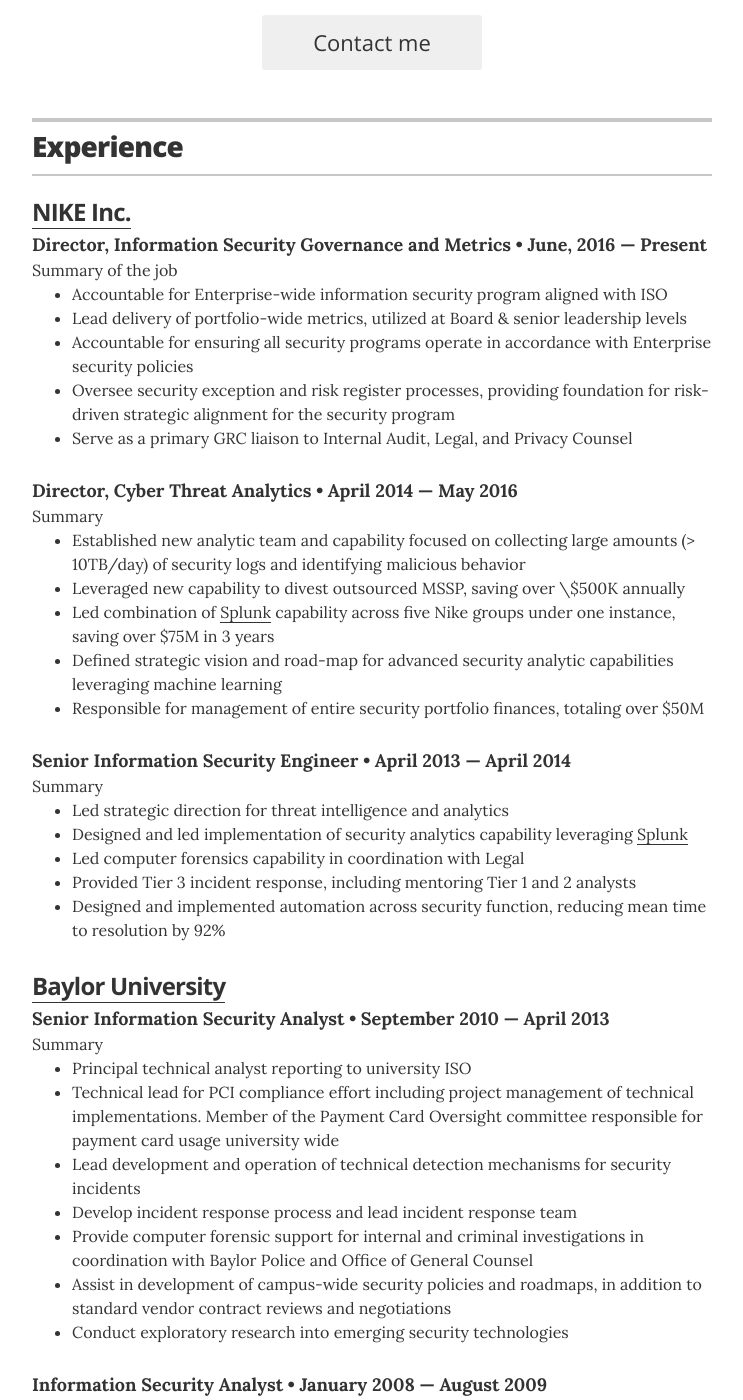
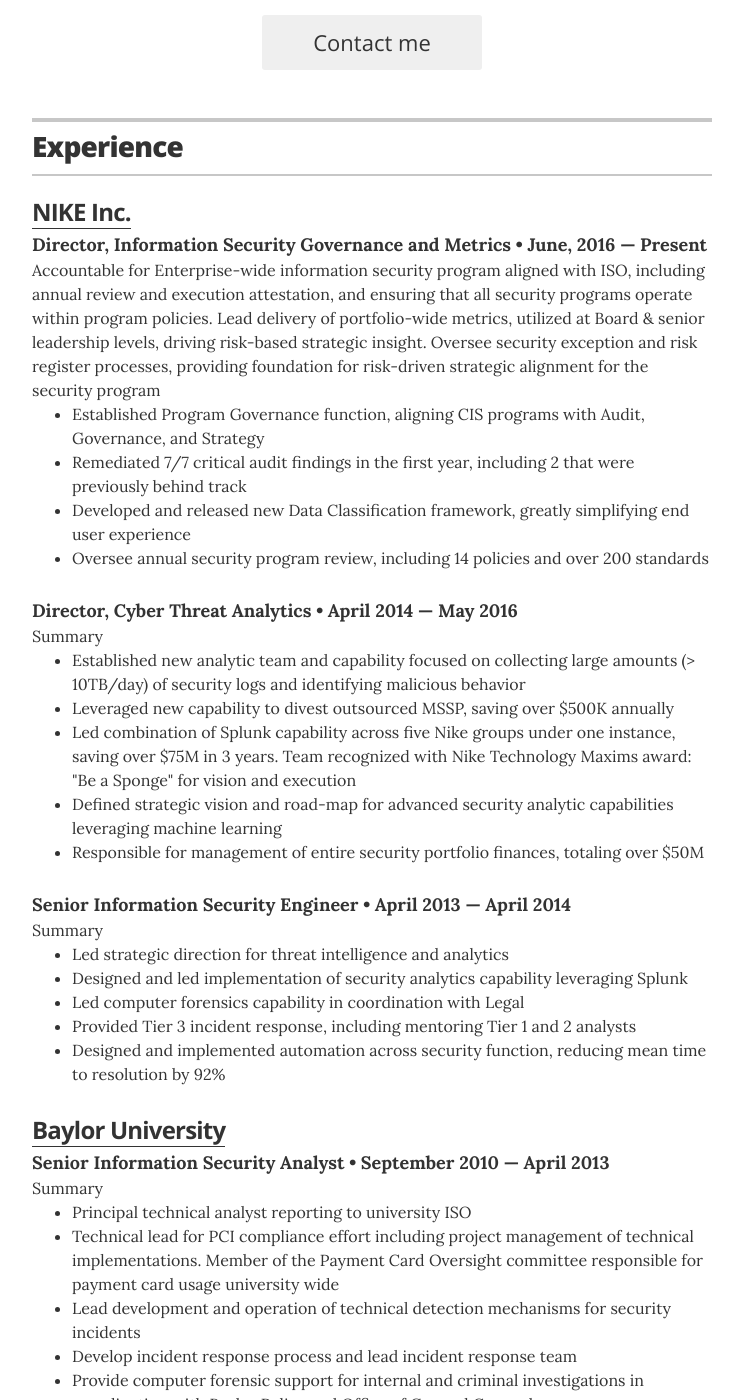
Before and after one commit to jglovier/resume-template, a Jekyll site: the page built from index.html, in a window 1280 px wide and 1400 px high, scrolled down 456 px. Shown: the whole window, without its empty margins (268-1011 px from the left). Built offline with Jekyll 4.4.1, drawn with Linux system fonts in a browser that asks for light colours; some of the changed text lies outside the part shown.

Commit message:
Update latest experience, with text summary of role, and bulleted accomplishments.

```diff
--- a/_config.yml
+++ b/_config.yml
@@ -31,7 +31,7 @@
 resume_section_education:       true
 resume_section_projects:        false
 resume_section_skills:          false
-resume_section_recognition:     true
+resume_section_recognition:     false
 resume_section_links:           false
 resume_section_associations:    true
 resume_section_interests:       false
--- a/_data/experience.yml
+++ b/_data/experience.yml
@@ -3,21 +3,23 @@
 - company: <a href=http://www.nike.com>NIKE Inc.</a>
   position: Director, Information Security Governance and Metrics
   duration: June, 2016 &mdash; Present
-  summary: Summary of the job
+  summary: "Accountable for Enterprise-wide information security program aligned with ISO, including annual review and execution attestation,
+  and ensuring that all security programs operate within program policies. Lead delivery of portfolio-wide metrics, utilized at Board &
+  senior leadership levels, driving risk-based strategic insight.  Oversee security exception and risk register processes, providing
+  foundation for risk-driven strategic alignment for the security program"
   accomplishments:
-    - item: Accountable for Enterprise-wide information security program aligned with ISO
-    - item: Lead delivery of portfolio-wide metrics, utilized at Board & senior leadership levels
-    - item: Accountable for ensuring all security programs operate in accordance with Enterprise security policies
-    - item: Oversee security exception and risk register processes, providing foundation for risk-driven strategic alignment for the security program
-    - item: Serve as a primary GRC liaison to Internal Audit, Legal, and Privacy Counsel
+    - item: Established Program Governance function, aligning CIS programs with Audit, Governance, and Strategy
+    - item: Remediated 7/7 critical audit findings in the first year, including 2 that were previously behind track
+    - item: Developed and released new Data Classification framework, greatly simplifying end user experience
+    - item: Oversee annual security program review, including 14 policies and over 200 standards
 
 - position: Director, Cyber Threat Analytics
   duration: April 2014 &mdash; May 2016
   summary:  Summary
   accomplishments:
     - item: Established new analytic team and capability focused on collecting large amounts (> 10TB/day) of security logs and identifying malicious behavior
-    - item: Leveraged new capability to divest outsourced MSSP, saving over \$500K annually
-    - item: Led combination of <a href=http://www.splunk.com>Splunk</a> capability across five Nike groups under one instance, saving over $75M in 3 years
+    - item: Leveraged new capability to divest outsourced MSSP, saving over $500K annually
+    - item: 'Led combination of Splunk capability across five Nike groups under one instance, saving over $75M in 3 years.  Team recognized with Nike Technology Maxims award: "Be a Sponge" for vision and execution'
     - item: Defined strategic vision and road-map for advanced security analytic capabilities leveraging machine learning
     - item: Responsible for management of entire security portfolio finances, totaling over $50M
 
@@ -26,7 +28,7 @@
   summary:  Summary
   accomplishments:
     - item: Led strategic direction for threat intelligence and analytics
-    - item: Designed and led implementation of security analytics capability leveraging <a href=http://www.splunk.com>Splunk</a>
+    - item: Designed and led implementation of security analytics capability leveraging Splunk
     - item: Led computer forensics capability in coordination with Legal
     - item: Provided Tier 3 incident response, including mentoring Tier 1 and 2 analysts
     - item: Designed and implemented automation across security function, reducing mean time to resolution by 92%
@@ -69,7 +71,7 @@
 - company: <a href=http://www.ecs.baylor.edu>Baylor University - School of Computer Science</a>
   position: Adjunct Professor of Computer Science
   duration: January 2012 &mdash; December 2012
-  #summary: Instructor for Data Structures (<a href=http://cs.ecs.baylor.edu/~sealey/courses/3334_s12>Spring 2012</a>, <a href=http://cs.ecs.baylor.edu/~sealey/courses/3334_12f>Fall 2012</a>)
+  summary: Instructor for Data Structures (<a href=http://cs.ecs.baylor.edu/~sealey/courses/3334_s12>Spring 2012</a>, <a href=http://cs.ecs.baylor.edu/~sealey/courses/3334_12f>Fall 2012</a>)
 
 # LLNL
 - company: <a href=http://www.llnl.gov>Lawrence Livermore National Laboratory</a>
```
